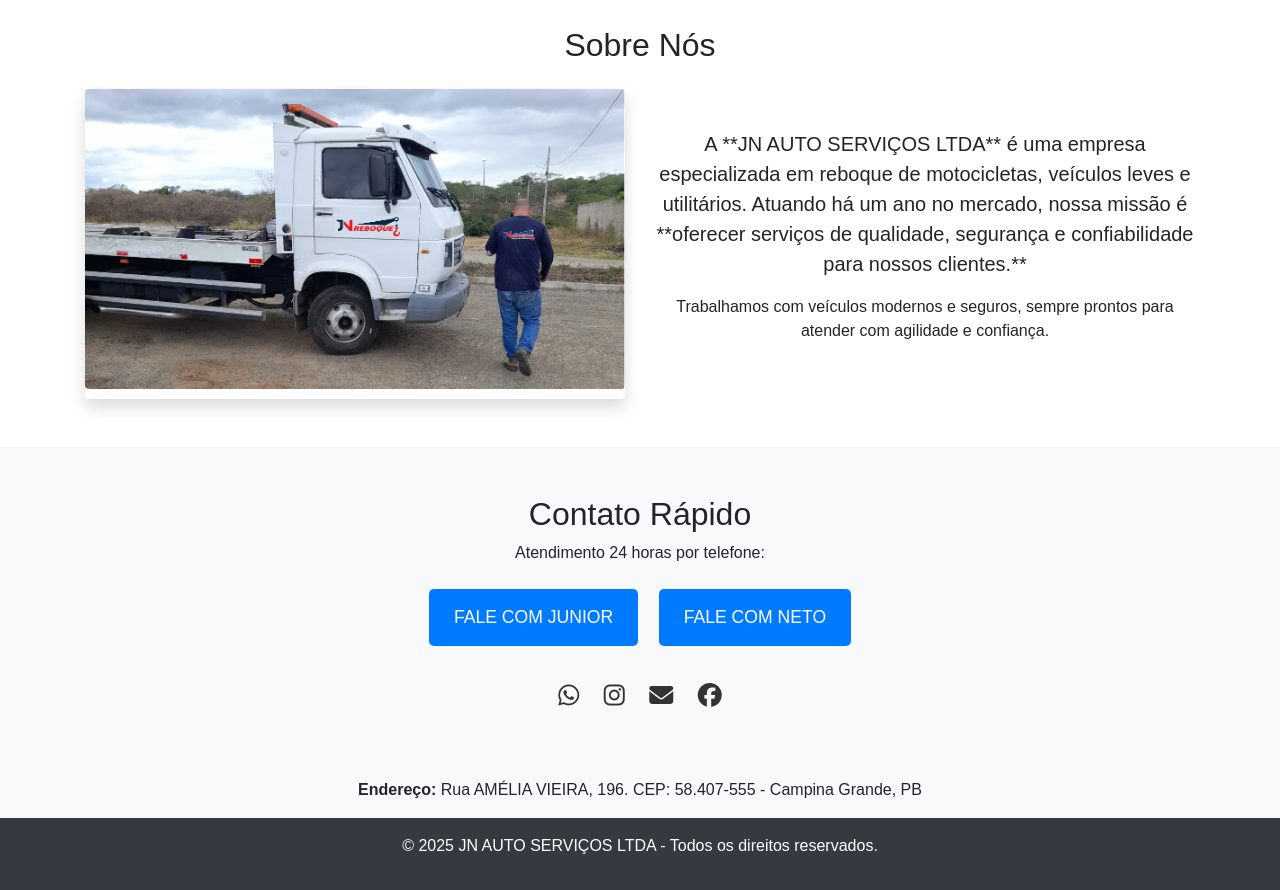
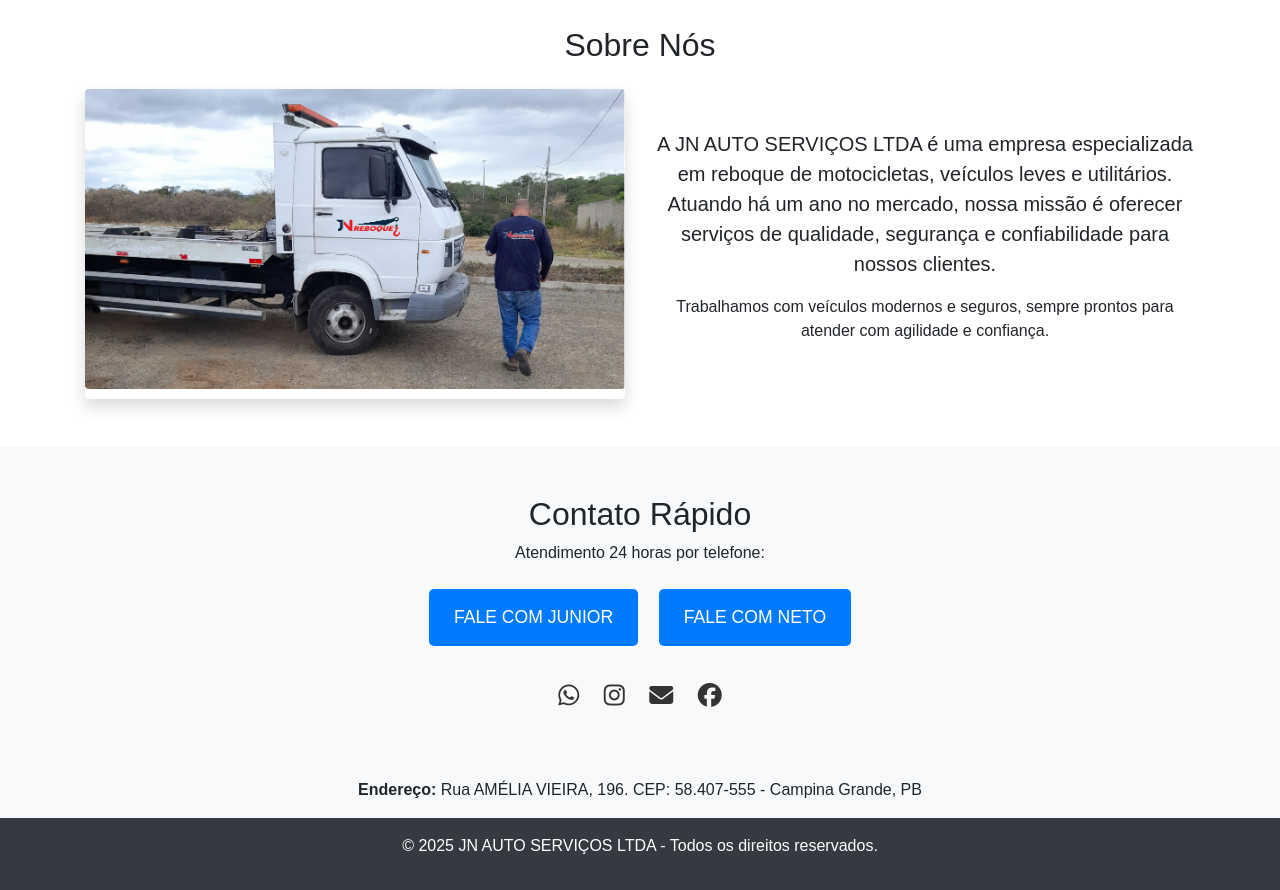
Before and after one commit to xcoalax1/jnreboque001, a plain HTML site: page index.html in a window 1280 px wide. Shown: the part 900-1790 px from the top of the page. Drawn offline with nearby package versions, Linux system fonts and the light colour scheme.

Commit message:
Update index.html

```diff
--- a/index.html
+++ b/index.html
@@ -99,7 +99,8 @@
                 </div>
                 <div class="col-md-6">
                     <p class="lead">
-                        A **JN AUTO SERVIÇOS LTDA** é uma empresa especializada em reboque de motocicletas, veículos leves e utilitários. Atuando há um ano no mercado, nossa missão é **oferecer serviços de qualidade, segurança e confiabilidade para nossos clientes.**
+                        A JN AUTO SERVIÇOS LTDA é uma empresa especializada em reboque de motocicletas, veículos leves e utilitários. Atuando há um ano no mercado, nossa missão é <b>oferecer serviços de qualidade, segurança e confiabilidade para nossos clientes.</b>
+
                     </p>
                     <p>
                         Trabalhamos com veículos modernos e seguros, sempre prontos para atender com agilidade e confiança.
```
